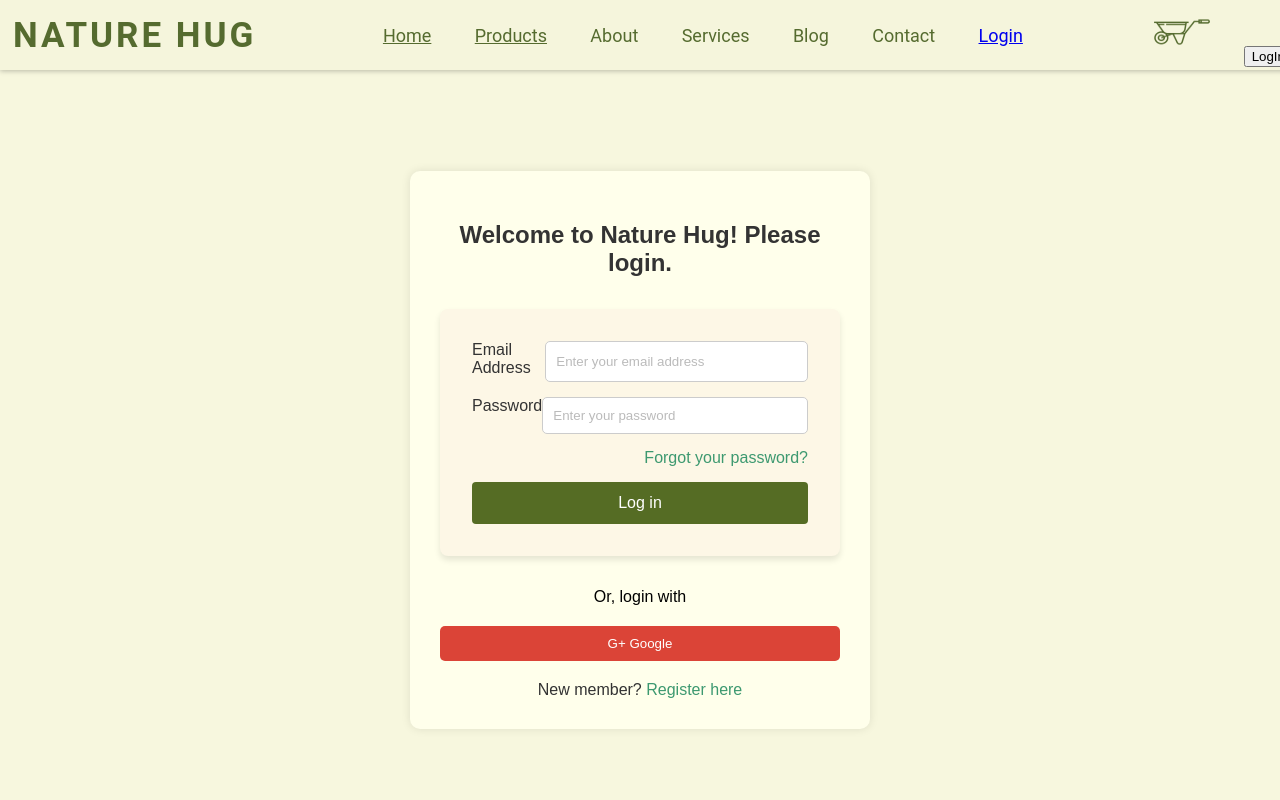
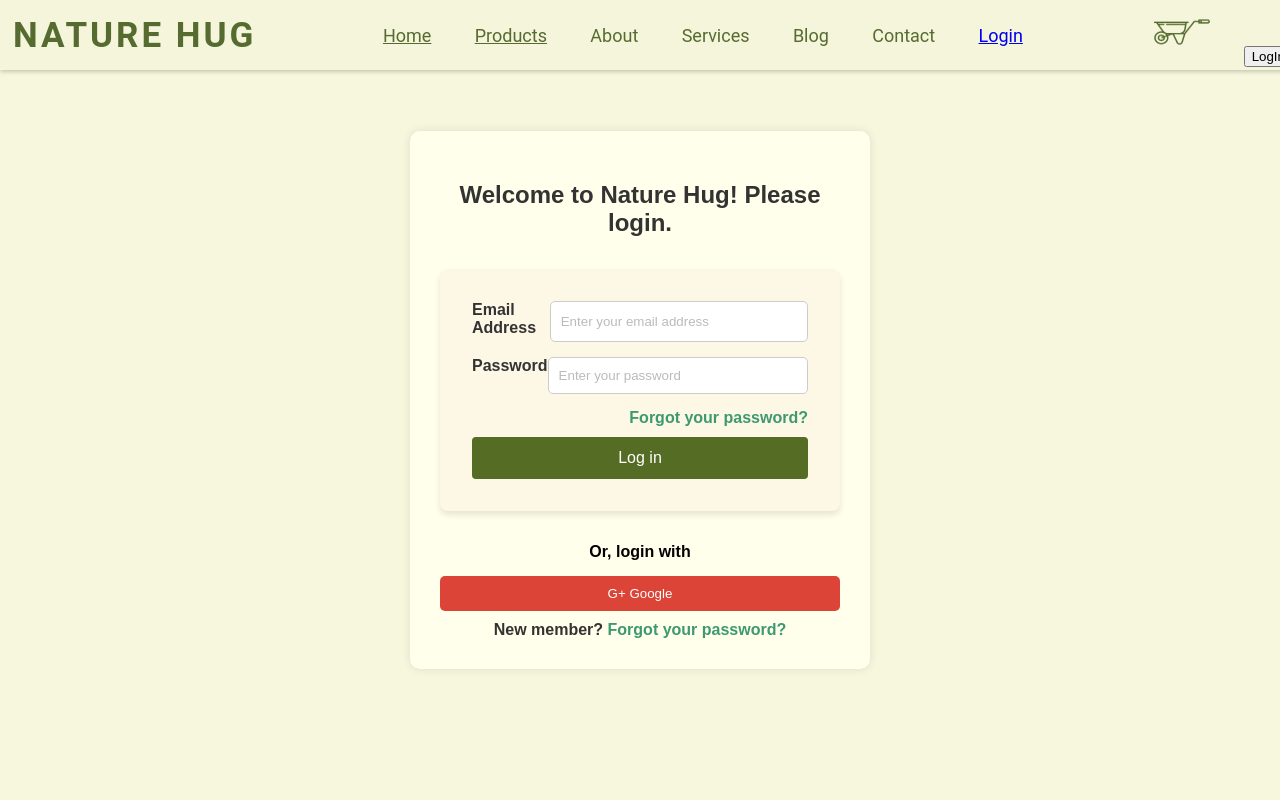
Before and after one commit to chankamaa/Nature-Hug, a React (Vite) app in the folder frontend/: page /login in a window 1280 px wide. Shown: the top 800 px of the page. Built offline with nearby package versions, Linux system fonts and the light colour scheme.

Commit message:
update login and signup
Co-Authored-By: Senarathna.K.H <173715413+KaveeshaHeshan@users.noreply.github.com>

```diff
--- a/frontend/src/pages/Login/login.css
+++ b/frontend/src/pages/Login/login.css
@@ -3,12 +3,13 @@ body {
 }
 
 .login-container {
-    margin-top: 50px;
+  margin-bottom: 20px; /* Reduced top margin to move everything up */
   display: flex;
   justify-content: center;
   align-items: center;
   height: 100vh;
   font-family: Arial, sans-serif;
+  font-weight: bold;
 }
 
 .login-box {
@@ -21,18 +22,20 @@ body {
 }
 
 .login-box h2 {
-    margin-bottom: 20px;
+  margin-bottom: 10px; /* Reduced margin below the title */
   color: #333;
+
 }
 
 .input-group {
-    margin-bottom: 15px;
+  margin-bottom: 10px; /* Reduced margin between input fields */
   text-align: left;
+
 }
 
 .input-group label {
   display: block;
-    margin-bottom: 5px;
+  margin-bottom: 50px;
   color: #333;
 }
 
@@ -49,7 +52,7 @@ body {
 
 .forgot-password {
   text-align: right;
-    margin-bottom: 15px;
+  margin-bottom: 10px; /* Reduced margin below "Forgot password" */
 }
 
 .forgot-password a {
@@ -76,7 +79,7 @@ body {
 }
 
 .alternative-login {
-    margin: 20px 0;
+  margin: 15px 0; /* Reduced margin around alternative login section */
 }
 
 .google-login-button {
@@ -94,7 +97,7 @@ body {
 }
 
 .register {
-    margin-top: 20px;
+  margin-top: 10px; /* Reduced margin above the register section */
 }
 
 .register span {
--- a/frontend/src/pages/Login/login.jsx
+++ b/frontend/src/pages/Login/login.jsx
@@ -1,3 +1,4 @@
+/* eslint-disable no-unused-vars */
 import React, { useState } from 'react';
 import './login.css';
 import axios from 'axios';
@@ -124,7 +125,7 @@ const Login = () => {
             {passwordError && <small className="text-danger">{passwordError}</small>}
           </div>
           <div className="forgot-password">
-            <a href="#">Forgot your password?</a>
+            <a href="/forgot-password">Forgot your password?</a>
           </div>
           <button type="submit" className="login-button">
             Log in
@@ -136,7 +137,7 @@ const Login = () => {
         </div>
         <button className="google-login-button">G+ Google</button>
         <div className="register">
-          <span>New member? <Link to={`/signup`}>Register here</Link></span>
+          <span>New member? <Link to={`/signup`}>Forgot your password?</Link></span>
         </div>
       </div>
     </div>
@@ -144,3 +145,5 @@ const Login = () => {
 };
 
 export default Login;
+
+<span>New member? <Link to={`/signup`}>Register here</Link></span>
--- a/frontend/src/pages/Signup/signup.css
+++ b/frontend/src/pages/Signup/signup.css
@@ -72,7 +72,7 @@ body{
 }
 
 .terms a {
-  color: #3d9970;
+  color:;
   text-decoration: none;
 }
 
```
Lines whose indentation alone changed are shown as unchanged.
